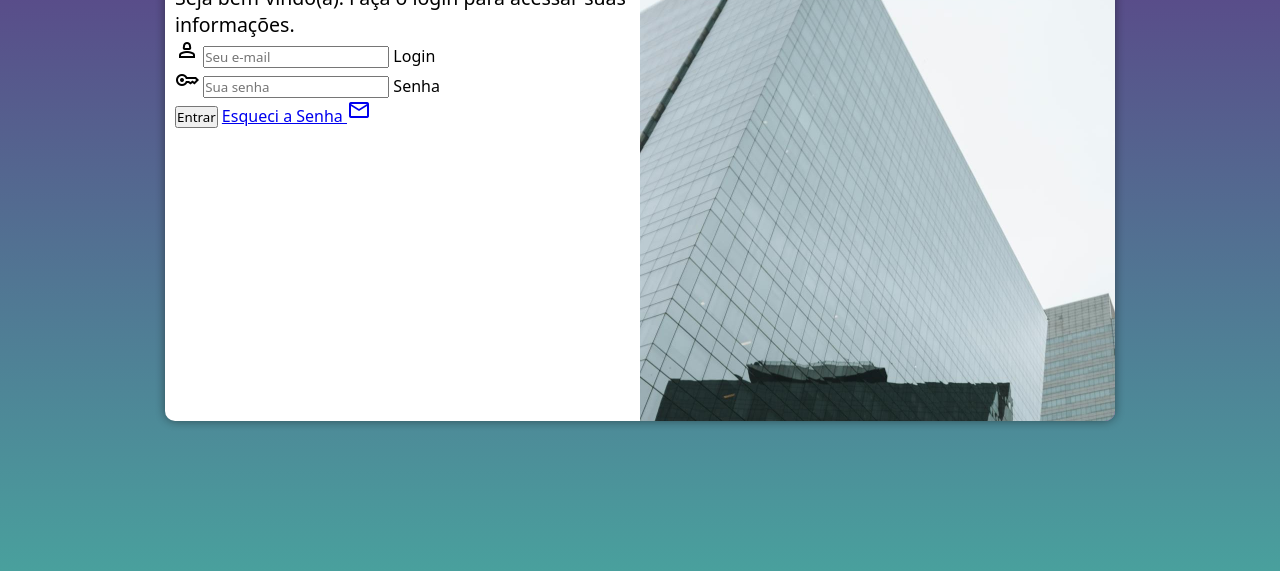
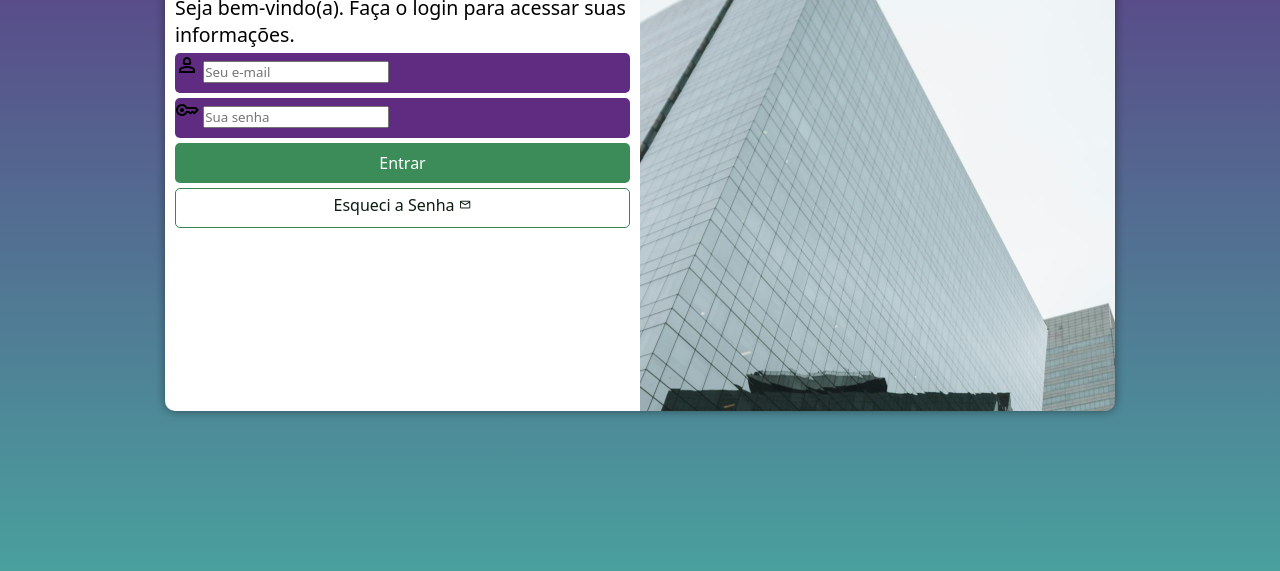
Before and after one commit to Mateusgoesdev/projeto-login, a plain HTML site: page index.html in a window 1280 px wide. Shown: the part 229-800 px from the top of the page. Drawn offline with nearby package versions, Linux system fonts and the light colour scheme.

Commit message:
atualizando

```diff
--- a/estilos/style.css
+++ b/estilos/style.css
@@ -29,7 +29,7 @@ section#login {
     position: absolute;
     background-color: white;
     width:250px;
-    height: 500px;
+    height: 480px;
     border-radius: 10px;
     margin: auto;
     top: 50%;
@@ -63,3 +63,59 @@ div#formulario > h1 {
 div#formulario > p {
     font-size: 0.8em;
 }
+
+div.campo > label {
+    display: none;
+
+}
+
+form > div.campo {
+    background-color: #5f2c82;
+    width: 100%;
+    display: block;
+    height: 40px;
+    border-radius: 5px;
+    margin: 5px 0px;
+}
+
+form > input[type=submit] {
+    display: block;
+    font-size: 1em;
+    width: 100%;
+    height: 40px;
+    background-color: #3b8c58;
+    color: white;
+    border: none;
+    border-radius: 5px;
+}
+
+form > input[type=submit]:hover {
+    background-color:#4ebd75;
+    cursor: pointer;
+}
+
+form > a.botao {
+    display: block;
+    text-align: center;
+    font-size: 1em;
+    text-decoration: none;
+    width: 100%;
+    height: 40px;
+    border-radius: 5px;
+    border: 1px solid  #388553;
+    background-color:white;
+    margin-top: 5px;
+    color: #0c1d11;
+
+}
+
+
+form > a.botao:hover {
+    color:#183924;
+    background-color: #7df7c0;
+}
+
+form > a.botao > i {
+    font-size: 0.8em;
+    padding-top: 10px;
+}
--- a/index.html
+++ b/index.html
@@ -38,7 +38,7 @@
                 </div>
 
                 <input type="submit" value="Entrar">
-                <a href="esqueci.html">
+                <a href="esqueci.html" class="botao">
                     Esqueci a Senha  <i class="material-symbols-outlined">mail</i>
                 </a>
 
```
